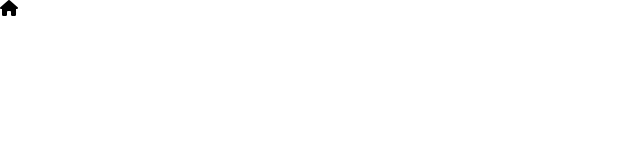
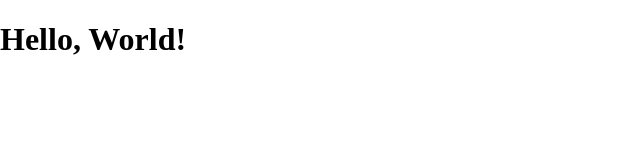
Before and after one commit to WaydCloud/template-test, a plain HTML site: page index.html in a window 1280 px wide. Shown: the whole page, without its empty margins (0-640 px from the left). Drawn offline with Linux system fonts and the light colour scheme.

Commit message:
hello world

```diff
--- a/index.html
+++ b/index.html
@@ -10,7 +10,7 @@
     <link rel="stylesheet" href="style.css">
 </head>
 <body>
-    <i class="fa-solid fa-house"></i>
+    <h1>Hello, World!</h1>
     <!-- Script -->
     <script src = "script.js"></script>
 </body>
```
